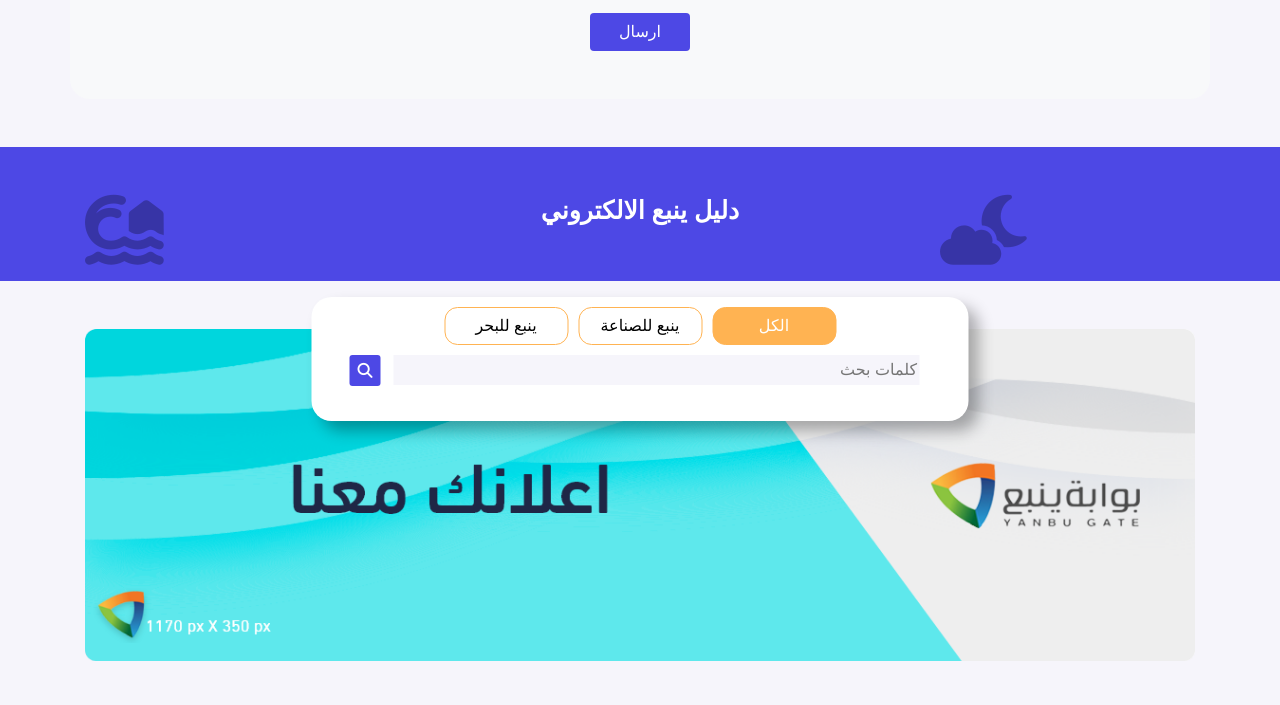
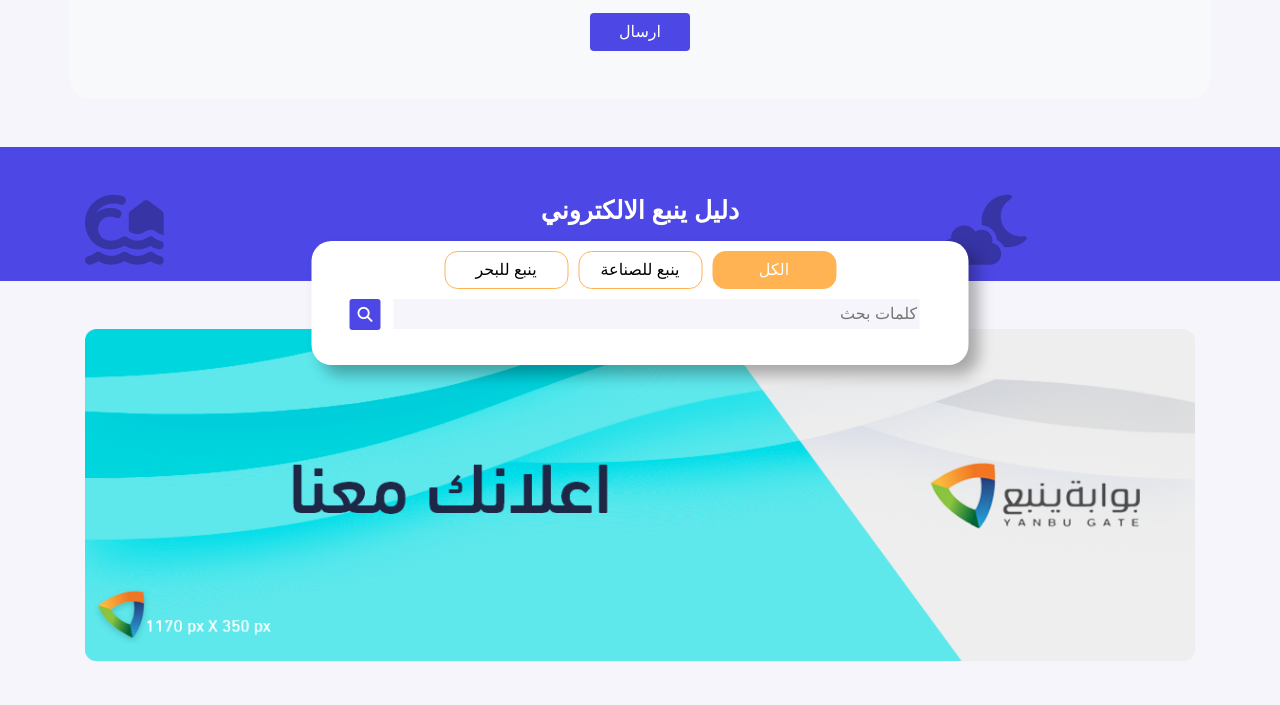
Before and after one commit to Abdelwahab-Elshamy/HTML-AND-Bootstrap-Project-Six, a plain HTML site: page index.html in a window 1280 px wide. Shown: the part 7944-8649 px from the top of the page. Drawn offline with Linux system fonts and the light colour scheme; a web font is replaced by a local one.

Commit message:
Update mycss.css

```diff
--- a/css/mycss.css
+++ b/css/mycss.css
@@ -764,7 +764,7 @@ header .box-two {
   background-color: white;
   border-radius: 20px;
   position: absolute;
-  top: 4%;
+  top: 2.5%;
   left: 50%;
   transform: translateX(-50%);
   box-shadow: 10px 10px 15px rgba(0, 0, 0, 0.3);
```
